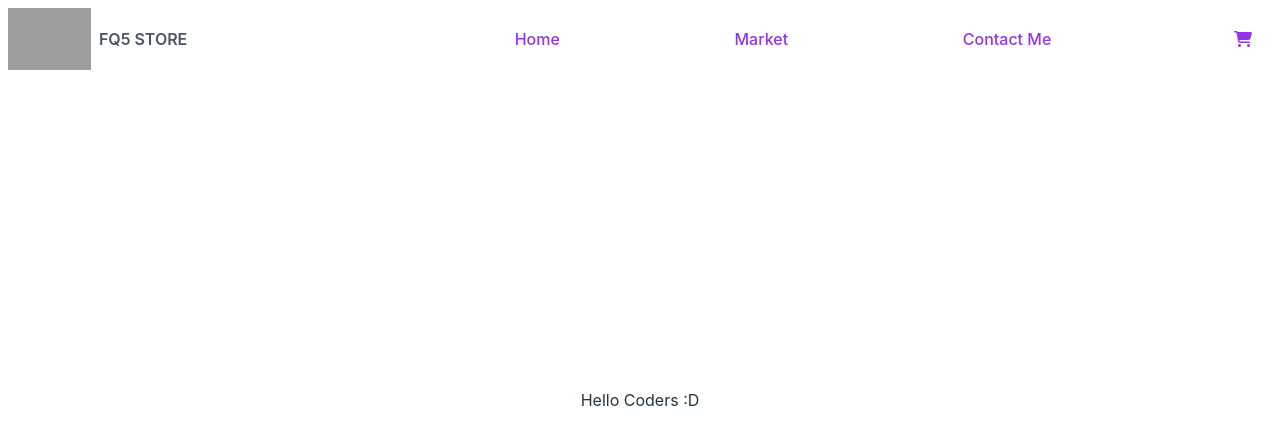
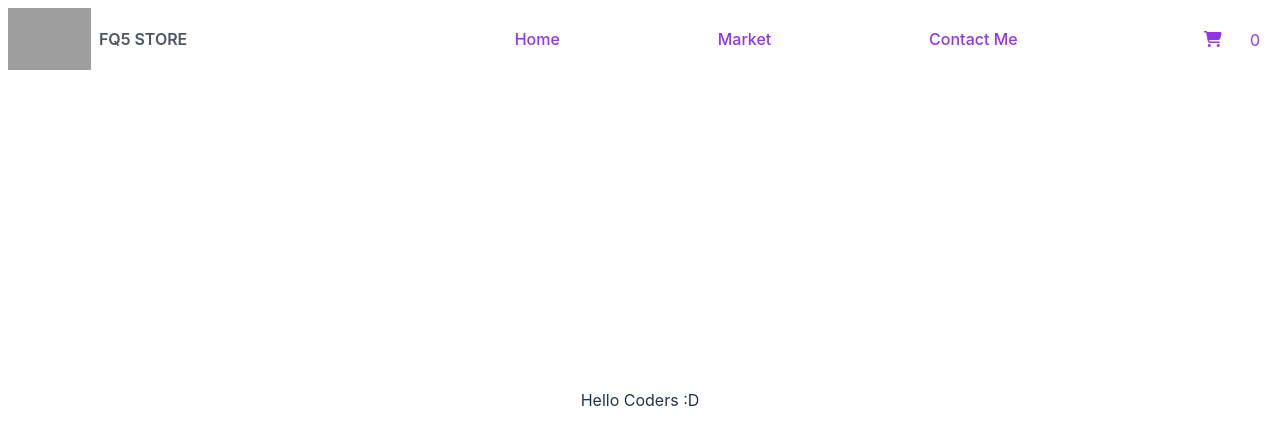
Before and after one commit to JosepF5/ReactProject_CoderHouse, a React (Vite) app: page / in a window 1280 px wide. Shown: the top 444 px of the page. Built offline with nearby package versions, Linux system fonts and the light colour scheme; grey boxes are pictures that could not be loaded.

Commit message:
PreEntrega1+Palomino v2.0

```diff
--- a/src/components/CartWidget/CartWidget.jsx
+++ b/src/components/CartWidget/CartWidget.jsx
@@ -1,10 +1,17 @@
-import React from "react";
+import React, { useState } from "react";
 
 const CartWidget = () => {
+  const [contador, setContador] = useState(0);
   return (
-    <>
-      <i class="fa-solid fa-cart-shopping p-2"></i>
-    </>
+    <div>
+      <button
+        className="bg-transparent hover:border-transparent active:text-gray-600"
+        onClick={() => setContador(contador + 1)}
+      >
+        <i className="fa-solid fa-cart-shopping p-2"></i>
+      </button>
+      <span>{contador}</span>
+    </div>
   );
 };
 
--- a/src/index.css
+++ b/src/index.css
@@ -46,10 +46,10 @@ button {
 button:hover {
   border-color: #646cff;
 }
-button:focus,
+/* button:focus,
 button:focus-visible {
   outline: 4px auto -webkit-focus-ring-color;
-}
+} */
 
 @media (prefers-color-scheme: light) {
   :root {
```
